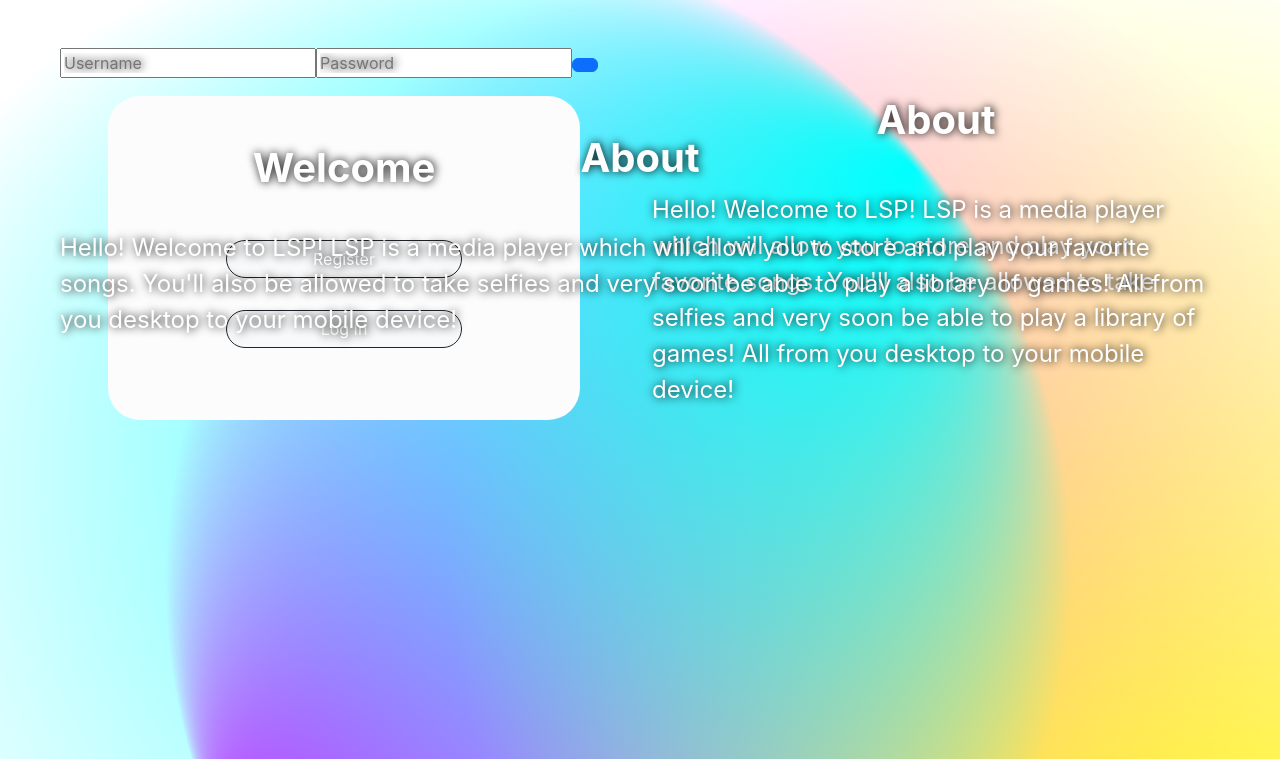
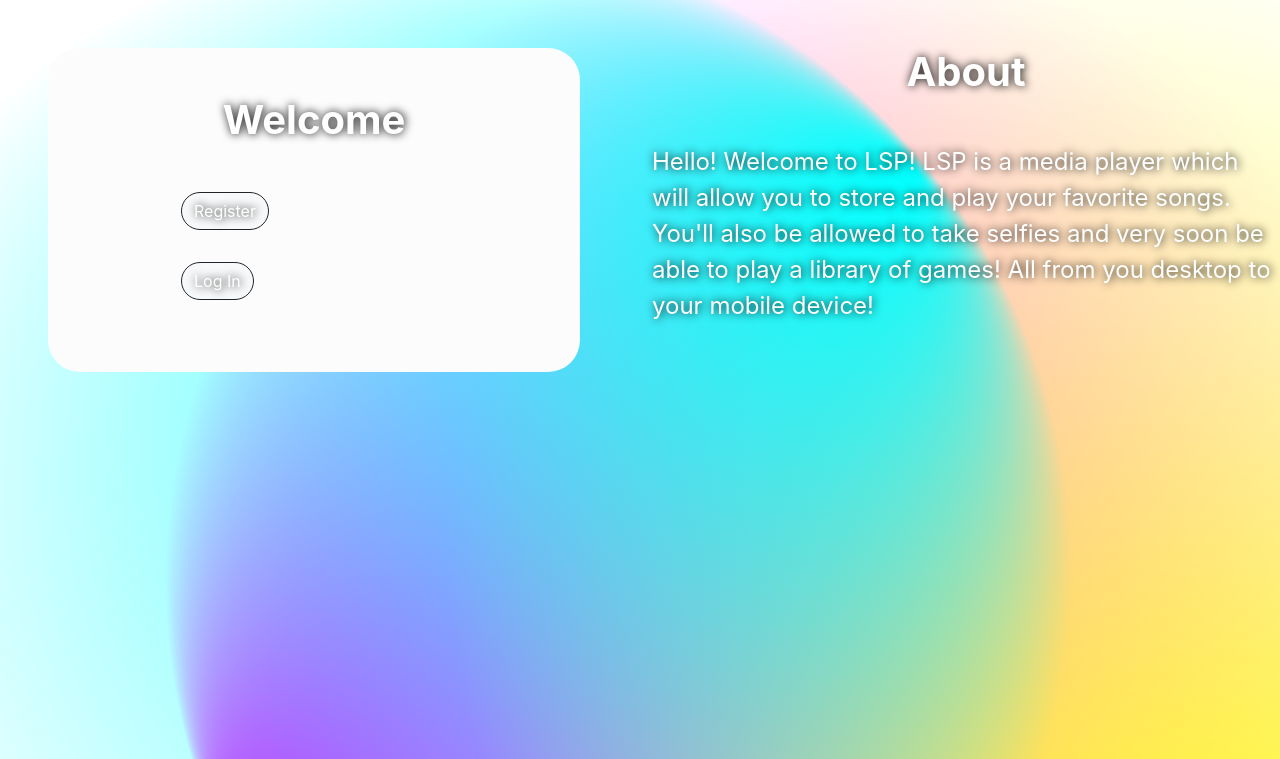
Before and after one commit to Lambpato/LSP, a React (Create React App) app in the folder client/: page / in a window 1280 px wide. Shown: the top 759 px of the page. Built offline with nearby package versions, Linux system fonts and the light colour scheme.

Commit message:
saving progress, fixing Link

```diff
--- a/client/src/App.js
+++ b/client/src/App.js
@@ -4,17 +4,18 @@ import Background from './components/Background';
 // import AppContext from './components/AppContext';
 import RegInPage from './Pages/RegInPage';
 import { ActionContextProvider } from './components/ActionContext';
-// import { Routes, Route } from 'react-router-dom'
+import { Routes, Route } from 'react-router-dom'
 
 export default function App() {
  return (
-
     <ActionContextProvider>
-
-        <LockScreen/>
-        <RegInPage/>
-        <Background/>
-
+      <Routes>
+        <Route path='/' element={<Background/>}>
+          <Route index element={ <LockScreen/>}/>
+          <Route path='log-in' element={<RegInPage action={'log-in'}/>}/>
+          <Route path='register' element={<RegInPage action={'register'}/>}/>
+        </Route>
+      </Routes>
     </ActionContextProvider>
   );
 }
--- a/client/src/Pages/LockScreen.jsx
+++ b/client/src/Pages/LockScreen.jsx
@@ -8,7 +8,7 @@ import { ActionContext } from '../components/ActionContext';
 export default function LockScreen() {
   const { handleLogIn, handleRegister, action } = useContext(ActionContext);
   return (
-    <div className={MediaQuery() ? 'row welcome px-5 mx-auto pt-5 position-absolute' : 'position-absolute top-0 start-0 bottom-0 end-0'}>
+    <div className={MediaQuery() ? 'row position-absolute top-0 start-0 bottom-0 end-0' : 'position-absolute top-0 start-0 bottom-0 end-0'}>
      <Welcome handleRegister={handleRegister} handleLogIn={handleLogIn} action={action}/>
       {MediaQuery() ? <About/> : undefined}
     </div>
--- a/client/src/Pages/Welcome.jsx
+++ b/client/src/Pages/Welcome.jsx
@@ -1,9 +1,10 @@
-import RegButton from "../components/RegButton"
+import RegButton from "../components/RegButton";
+
 
 export default function Welcome({handleRegister, handleLogIn, action}) {
   return (
     <div className='col mt-5'>
-      <div className='welcome bg-light-subtle py-5 mx-5 rounded-5'>
+      <div className='bg-light-subtle py-5 mx-5 rounded-5'>
         <h1 className='fs-1 fw-bold mb-5 text-center'>Welcome</h1>
         <div className='d-flex justify-content-center flex-column d-grid gap-2 col-6 mx-auto'>
           <RegButton handleClick={handleRegister} name={'Register'} />
--- a/client/src/components/ActionContext.js
+++ b/client/src/components/ActionContext.js
@@ -1,4 +1,4 @@
-import { useState, createContext } from 'react'
+import { useState, createContext } from 'react';
 
 export const ActionContext = createContext();
 
@@ -8,12 +8,13 @@ export function ActionContextProvider(props) {
   const handleRegister = (e) => {
     e.preventDefault();
     setAction('register');
+    console.log('register');
   }
 
   const handleLogIn = (e) => {
     e.preventDefault();
-    setAction('log-in')
-    console.log(action)
+    setAction('log-in');
+    console.log('log-in');
   }
 
   const contextValue = {
--- a/client/src/components/Background.jsx
+++ b/client/src/components/Background.jsx
@@ -1,13 +1,17 @@
+import { Outlet } from 'react-router-dom';
+
 export default function Background() {
-  return (<div id="bg-wrap" >
+  return (
+    <>
+    <div id="bg-wrap" >
       <svg viewBox="0 0 100 100" preserveAspectRatio="xMidYMid slice">
         <defs>
-        <radialGradient id="Gradient1" cx="50%" cy="50%" fx="0.441602%" fy="50%" r=".5"><animate attributeName="fx" dur="34s" values="0%;3%;0%" repeatCount="indefinite"></animate><stop offset="0%" stop-color="rgba(255, 0, 255, 1)"></stop><stop offset="100%" stop-color="rgba(255, 0, 255, 0)"></stop></radialGradient>
-        <radialGradient id="Gradient2" cx="50%" cy="50%" fx="2.68147%" fy="50%" r=".5"><animate attributeName="fx" dur="23.5s" values="0%;3%;0%" repeatCount="indefinite"></animate><stop offset="0%" stop-color="rgba(255, 255, 0, 1)"></stop><stop offset="100%" stop-color="rgba(255, 255, 0, 0)"></stop></radialGradient>
-        <radialGradient id="Gradient3" cx="50%" cy="50%" fx="0.836536%" fy="50%" r=".5"><animate attributeName="fx" dur="21.5s" values="0%;3%;0%" repeatCount="indefinite"></animate><stop offset="0%" stop-color="rgba(0, 255, 255, 1)"></stop><stop offset="100%" stop-color="rgba(0, 255, 255, 0)"></stop></radialGradient>
-        <radialGradient id="Gradient4" cx="50%" cy="50%" fx="4.56417%" fy="50%" r=".5"><animate attributeName="fx" dur="23s" values="0%;5%;0%" repeatCount="indefinite"></animate><stop offset="0%" stop-color="rgba(0, 255, 0, 1)"></stop><stop offset="100%" stop-color="rgba(0, 255, 0, 0)"></stop></radialGradient>
-        <radialGradient id="Gradient5" cx="50%" cy="50%" fx="2.65405%" fy="50%" r=".5"><animate attributeName="fx" dur="24.5s" values="0%;5%;0%" repeatCount="indefinite"></animate><stop offset="0%" stop-color="rgba(0,0,255, 1)"></stop><stop offset="100%" stop-color="rgba(0,0,255, 0)"></stop></radialGradient>
-        <radialGradient id="Gradient6" cx="50%" cy="50%" fx="0.981338%" fy="50%" r=".5"><animate attributeName="fx" dur="25.5s" values="0%;5%;0%" repeatCount="indefinite"></animate><stop offset="0%" stop-color="rgba(255,0,0, 1)"></stop><stop offset="100%" stop-color="rgba(255,0,0, 0)"></stop></radialGradient>
+          <radialGradient id="Gradient1" cx="50%" cy="50%" fx="0.441602%" fy="50%" r=".5"><animate attributeName="fx" dur="34s" values="0%;3%;0%" repeatCount="indefinite"></animate><stop offset="0%" stopColor="rgba(255, 0, 255, 1)"></stop><stop offset="100%" stopColor="rgba(255, 0, 255, 0)"></stop></radialGradient>
+          <radialGradient id="Gradient2" cx="50%" cy="50%" fx="2.68147%" fy="50%" r=".5"><animate attributeName="fx" dur="23.5s" values="0%;3%;0%" repeatCount="indefinite"></animate><stop offset="0%" stopColor="rgba(255, 255, 0, 1)"></stop><stop offset="100%" stopColor="rgba(255, 255, 0, 0)"></stop></radialGradient>
+          <radialGradient id="Gradient3" cx="50%" cy="50%" fx="0.836536%" fy="50%" r=".5"><animate attributeName="fx" dur="21.5s" values="0%;3%;0%" repeatCount="indefinite"></animate><stop offset="0%" stopColor="rgba(0, 255, 255, 1)"></stop><stop offset="100%" stopColor="rgba(0, 255, 255, 0)"></stop></radialGradient>
+          <radialGradient id="Gradient4" cx="50%" cy="50%" fx="4.56417%" fy="50%" r=".5"><animate attributeName="fx" dur="23s" values="0%;5%;0%" repeatCount="indefinite"></animate><stop offset="0%" stopColor="rgba(0, 255, 0, 1)"></stop><stop offset="100%" stopColor="rgba(0, 255, 0, 0)"></stop></radialGradient>
+          <radialGradient id="Gradient5" cx="50%" cy="50%" fx="2.65405%" fy="50%" r=".5"><animate attributeName="fx" dur="24.5s" values="0%;5%;0%" repeatCount="indefinite"></animate><stop offset="0%" stopColor="rgba(0,0,255, 1)"></stop><stop offset="100%" stopColor="rgba(0,0,255, 0)"></stop></radialGradient>
+          <radialGradient id="Gradient6" cx="50%" cy="50%" fx="0.981338%" fy="50%" r=".5"><animate attributeName="fx" dur="25.5s" values="0%;5%;0%" repeatCount="indefinite"></animate><stop offset="0%" stopColor="rgba(255,0,0, 1)"></stop><stop offset="100%" stopColor="rgba(255,0,0, 0)"></stop></radialGradient>
         </defs>
         <rect x="13.744%" y="1.18473%" width="100%" height="100%" fill="url(#Gradient1)" transform="rotate(334.41 50 50)"><animate attributeName="x" dur="20s" values="25%;0%;25%" repeatCount="indefinite"></animate><animate attributeName="y" dur="21s" values="0%;25%;0%" repeatCount="indefinite"></animate><animateTransform attributeName="transform" type="rotate" from="0 50 50" to="360 50 50" dur="7s" repeatCount="indefinite"></animateTransform></rect>
         <rect x="-2.17916%" y="35.4267%" width="100%" height="100%" fill="url(#Gradient2)" transform="rotate(255.072 50 50)"><animate attributeName="x" dur="23s" values="-25%;0%;-25%" repeatCount="indefinite"></animate><animate attributeName="y" dur="24s" values="0%;50%;0%" repeatCount="indefinite"></animate><animateTransform attributeName="transform" type="rotate" from="0 50 50" to="360 50 50" dur="12s" repeatCount="indefinite"></animateTransform>
@@ -15,5 +19,8 @@ export default function Background() {
         <rect x="9.00483%" y="14.5733%" width="100%" height="100%" fill="url(#Gradient3)" transform="rotate(139.903 50 50)"><animate attributeName="x" dur="25s" values="0%;25%;0%" repeatCount="indefinite"></animate><animate attributeName="y" dur="12s" values="0%;25%;0%" repeatCount="indefinite"></animate><animateTransform attributeName="transform" type="rotate" from="360 50 50" to="0 50 50" dur="9s" repeatCount="indefinite"></animateTransform>
         </rect>
       </svg>
-  </div>)
+    </div>
+    <Outlet />
+    </>
+  );
 }
--- a/client/src/components/RegButton.jsx
+++ b/client/src/components/RegButton.jsx
@@ -1,5 +1,9 @@
+import { Link } from 'react-router-dom';
+import { ActionContext } from '../components/ActionContext';
+
 export default function RegButton ({handleClick, name}) {
+  const { action } = ActionContext;
   return (
-    <button className='rounded-pill mb-4 btn btn-primary bg-light border border-dark' type="button" onClick={handleClick}>{name}</button>
+    <Link to={"/" + action}><button className='rounded-pill mb-4 btn btn-primary bg-light border border-dark' type="button" onClick={handleClick}>{name}</button></Link>
 )
 }
--- a/client/src/components/RegIn.jsx
+++ b/client/src/components/RegIn.jsx
@@ -1,8 +1,10 @@
 import { useState } from "react";
 import { RegIn } from '../lib';
+import { useNavigate } from 'react-router-dom';
 
 
 export default function RegisterPage ({ action, onSignIn }) {
+  const navigate = useNavigate();
   const [error, setError] = useState();
 
   async function handleSubmit(event) {
@@ -11,8 +13,9 @@ export default function RegisterPage ({ action, onSignIn }) {
     const { username, password } = Object.fromEntries(formData.entries());
     try {
       const result = await RegIn(action, username, password);
-
-      if (result.user && result.token) onSignIn(result);
+      if (action === 'register') {
+        navigate('/log-in')
+      } else if(result.user && result.token) onSignIn(result);
     } catch (err) {
       setError(err);
     }
--- a/client/src/css/LockScreen.css
+++ b/client/src/css/LockScreen.css
@@ -1,7 +1,3 @@
-.holder {
-  position: relative;
-}
-
 * {
   color: white;
   text-shadow: black 1px 0 10px;
--- a/client/src/index.js
+++ b/client/src/index.js
@@ -3,11 +3,14 @@ import ReactDOM from 'react-dom/client';
 import './index.css';
 import App from './App';
 import reportWebVitals from './reportWebVitals';
+import { BrowserRouter } from 'react-router-dom';
 
 const root = ReactDOM.createRoot(document.getElementById('root'));
 root.render(
   <React.StrictMode>
-    <App />
+    <BrowserRouter>
+     <App />
+    </BrowserRouter>
   </React.StrictMode>
 );
 
```
Also changed, not shown: 1 other file (tests, documents, lock files or other folders). Lines whose indentation alone changed are shown as unchanged.
